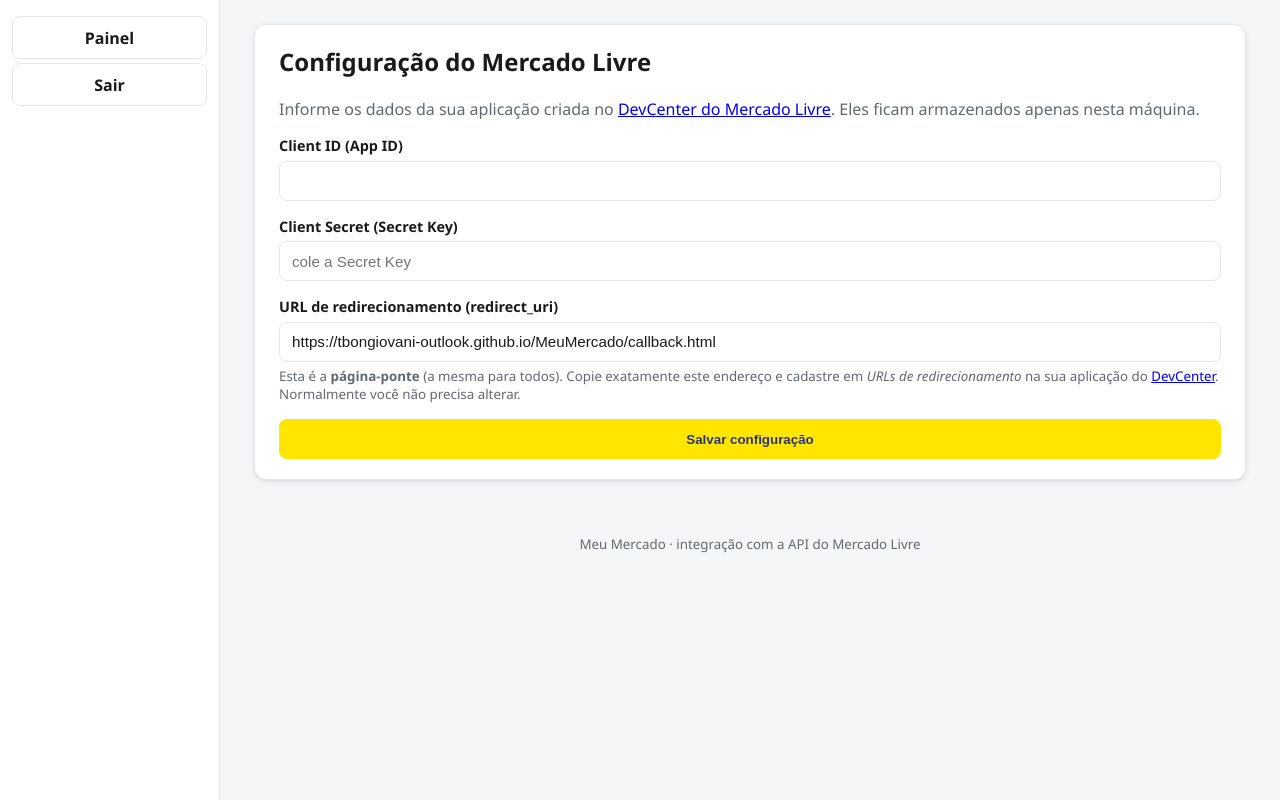
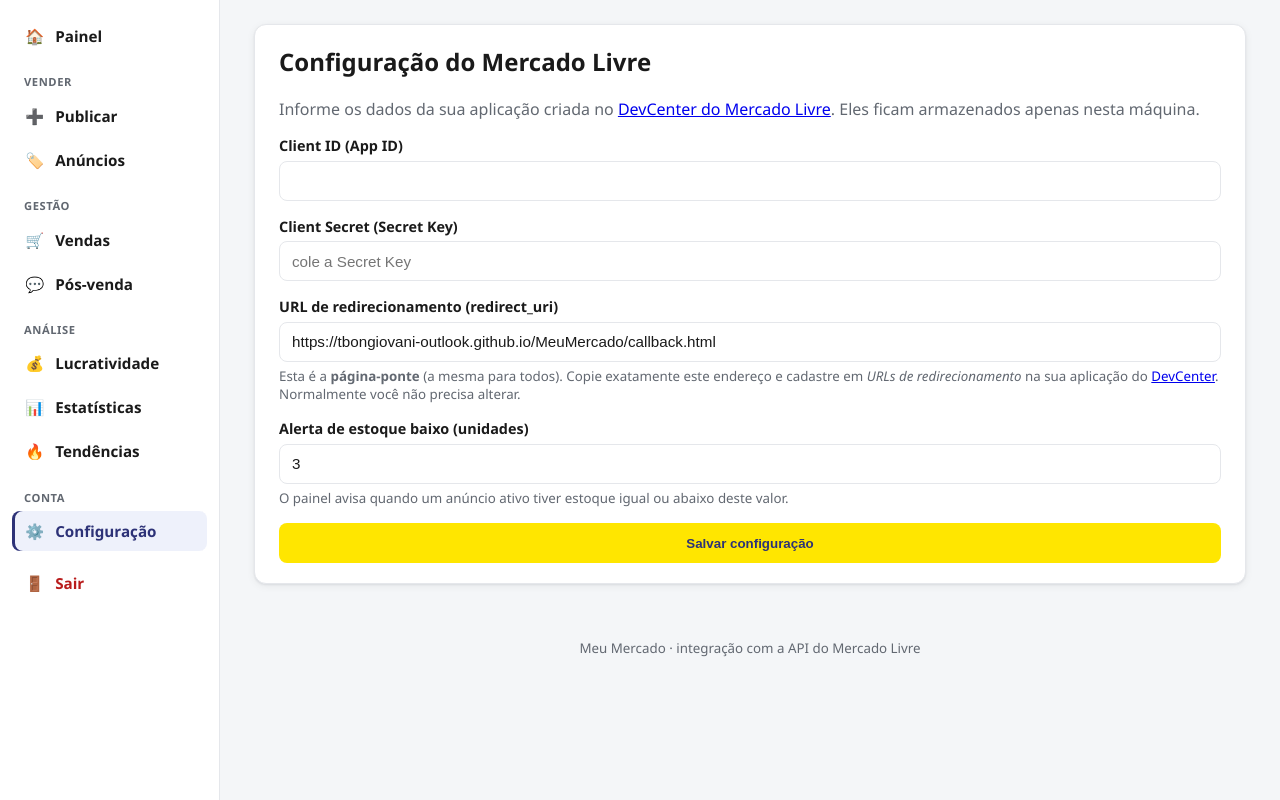
Before and after one commit to tbongiovani-outlook/MeuMercado, a FastAPI app: page /configuracao in a window 1280 px wide. Shown: the part 61-861 px from the top of the page. Run offline with FastAPI, Linux system fonts and the light colour scheme; the visitor is signed in with stand-in values (Sample User, id 1); data that the repository does not hold is empty; parts of the project's set-up code (start-up, migrations or seed data) failed here and were passed over.

Commit message:
feat: alerta de estoque baixo (limite configuravel)
- Config: campo 'Alerta de estoque baixo' (chave estoque_baixo, padrao 3)

- Painel: KPI 'Estoque baixo' + acao em 'Precisa de atencao' (0 < estoque <= limite)

- Tela de configuracao passa a usar o menu lateral compartilhado

```diff
--- a/app/main.py
+++ b/app/main.py
@@ -57,6 +57,14 @@ def _order_dt(order: dict) -> datetime | None:
         return datetime.fromisoformat(ds)
     except ValueError:
         return None
+
+
+def _limite_estoque_baixo() -> int:
+    valor = database.get_config("estoque_baixo")
+    try:
+        return int(valor) if valor is not None else 3
+    except (TypeError, ValueError):
+        return 3
 
 
 def _trend(atual: float, anterior: float) -> dict:
@@ -146,6 +154,7 @@ def _dashboard_metrics(ml_user: dict) -> dict:
         "vendas_30d": 0, "faturamento_30d": 0.0, "comissoes_30d": 0.0,
         "liquido_30d": 0.0, "ticket_medio": 0.0, "acima_concorrencia": 0,
         "perguntas_pendentes": 0, "reclamacoes_abertas": 0,
+        "estoque_baixo": 0, "limite_estoque": 3,
         "trend_vendas": None, "trend_faturamento": None, "vendas_por_dia": [],
         "mais_vendido": None, "menos_vendido": None,
         "reputacao": (ml_user.get("seller_reputation") or {}).get("level_id"),
@@ -162,6 +171,13 @@ def _dashboard_metrics(ml_user: dict) -> dict:
         kpis["sem_estoque"] = sum(
             1 for d in detalhes
             if d.get("status") == "active" and (d.get("available_quantity") or 0) == 0
+        )
+        limite = _limite_estoque_baixo()
+        kpis["limite_estoque"] = limite
+        kpis["estoque_baixo"] = sum(
+            1 for d in detalhes
+            if d.get("status") == "active"
+            and 0 < (d.get("available_quantity") or 0) <= limite
         )
         kpis["acima_concorrencia"] = _count_acima_concorrencia(detalhes)
         kpis["mais_vendido"], kpis["menos_vendido"] = _destaques_ativos(detalhes)
@@ -206,6 +222,10 @@ def _dashboard_metrics(ml_user: dict) -> dict:
     if kpis["sem_estoque"]:
         acoes.append({"tipo": "warn", "link": "/anuncios",
                       "texto": f"{kpis['sem_estoque']} anúncio(s) ativo(s) sem estoque"})
+    if kpis["estoque_baixo"]:
+        acoes.append({"tipo": "warn", "link": "/anuncios",
+                      "texto": f"{kpis['estoque_baixo']} anúncio(s) com estoque baixo "
+                               f"(≤ {kpis['limite_estoque']})"})
     if kpis["acima_concorrencia"]:
         acoes.append({"tipo": "warn", "link": "/anuncios",
                       "texto": f"{kpis['acima_concorrencia']} anúncio(s) com preço acima da concorrência"})
@@ -332,6 +352,7 @@ def configuracao_form(request: Request):
         "client_id": meli.get_client_id(),
         "has_secret": bool(meli.get_client_secret()),
         "redirect_uri": meli.get_redirect_uri(),
+        "estoque_baixo": _limite_estoque_baixo(),
     }
     return templates.TemplateResponse(request, "configuracao.html", context)
 
@@ -342,12 +363,14 @@ def configuracao_save(
     client_id: str = Form(""),
     client_secret: str = Form(""),
     redirect_uri: str = Form(""),
+    estoque_baixo: int = Form(3),
 ):
     if not _current_user_id(request):
         return _redirect("/entrar")
 
     database.set_config("meli_client_id", client_id.strip())
     database.set_config("meli_redirect_uri", redirect_uri.strip())
+    database.set_config("estoque_baixo", str(max(0, estoque_baixo)))
     # Só sobrescreve o secret se o usuário digitou um novo (mantém o atual se vazio).
     if client_secret.strip():
         database.set_config("meli_client_secret", client_secret.strip())
@@ -358,6 +381,7 @@ def configuracao_save(
         "client_id": meli.get_client_id(),
         "has_secret": bool(meli.get_client_secret()),
         "redirect_uri": meli.get_redirect_uri(),
+        "estoque_baixo": _limite_estoque_baixo(),
     }
     return templates.TemplateResponse(request, "configuracao.html", context)
 
--- a/templates/configuracao.html
+++ b/templates/configuracao.html
@@ -1,12 +1,7 @@
 {% extends "base.html" %}
 {% block title %}Configuração · Meu Mercado{% endblock %}
 
-{% block nav %}
-<nav class="nav">
-    <a class="btn btn--ghost" href="/">Painel</a>
-    <a class="btn btn--ghost" href="/sair">Sair</a>
-</nav>
-{% endblock %}
+{% block nav %}{% include "_nav.html" %}{% endblock %}
 
 {% block content %}
 <section class="card">
@@ -45,6 +40,11 @@
                 Normalmente você não precisa alterar.
             </small>
         </label>
+        <label class="field">
+            <span>Alerta de estoque baixo (unidades)</span>
+            <input type="number" min="0" name="estoque_baixo" value="{{ estoque_baixo if estoque_baixo is not none else 3 }}">
+            <small class="muted">O painel avisa quando um anúncio ativo tiver estoque igual ou abaixo deste valor.</small>
+        </label>
         <button class="btn btn--primary" type="submit">Salvar configuração</button>
     </form>
 </section>
--- a/templates/dashboard.html
+++ b/templates/dashboard.html
@@ -107,6 +107,11 @@
         <span class="kpi__value">{{ kpis.sem_estoque }}</span>
         <span class="kpi__hint">anúncios ativos zerados</span>
     </a>
+    <a class="kpi {% if kpis.estoque_baixo %}kpi--warn{% endif %}" href="/anuncios">
+        <span class="kpi__label">Estoque baixo</span>
+        <span class="kpi__value">{{ kpis.estoque_baixo }}</span>
+        <span class="kpi__hint">≤ {{ kpis.limite_estoque }} unidades</span>
+    </a>
     <a class="kpi {% if kpis.acima_concorrencia %}kpi--warn{% endif %}" href="/anuncios">
         <span class="kpi__label">Preço acima da concorrência</span>
         <span class="kpi__value">{{ kpis.acima_concorrencia }}</span>
```
